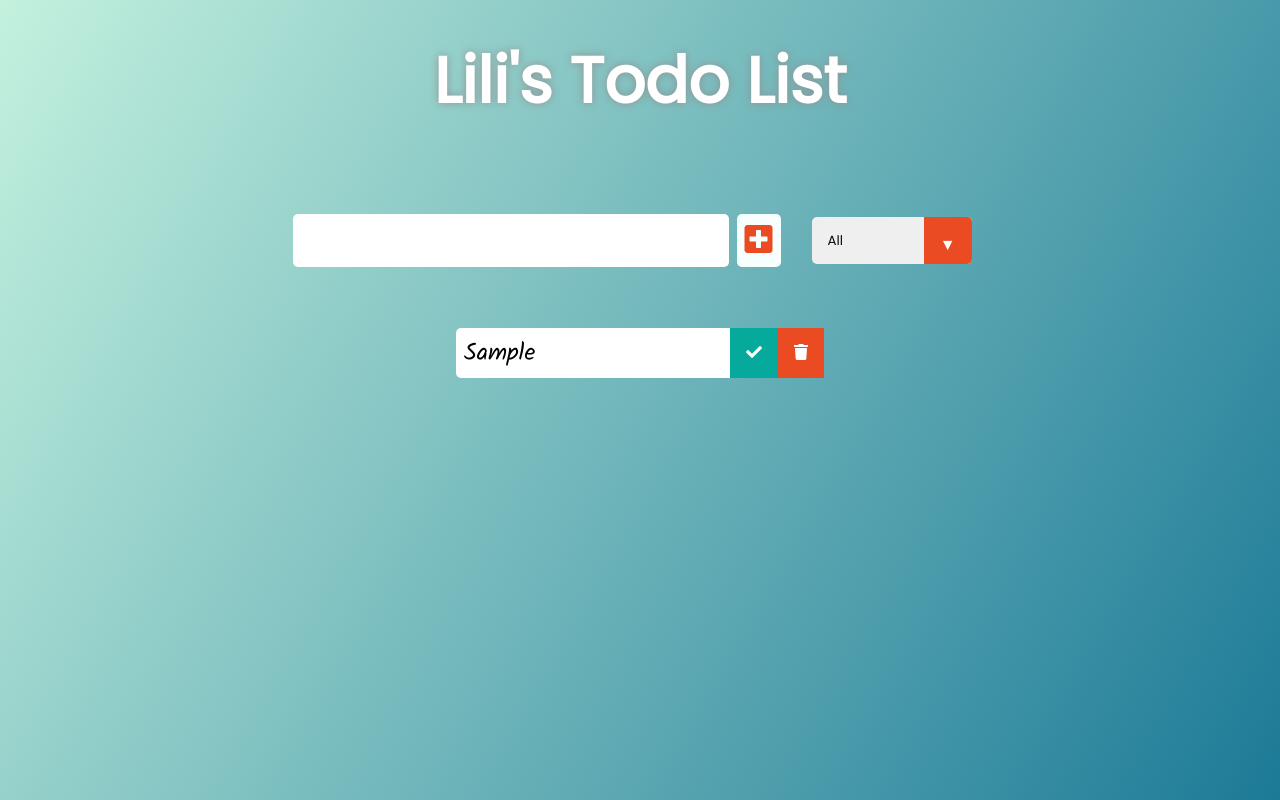
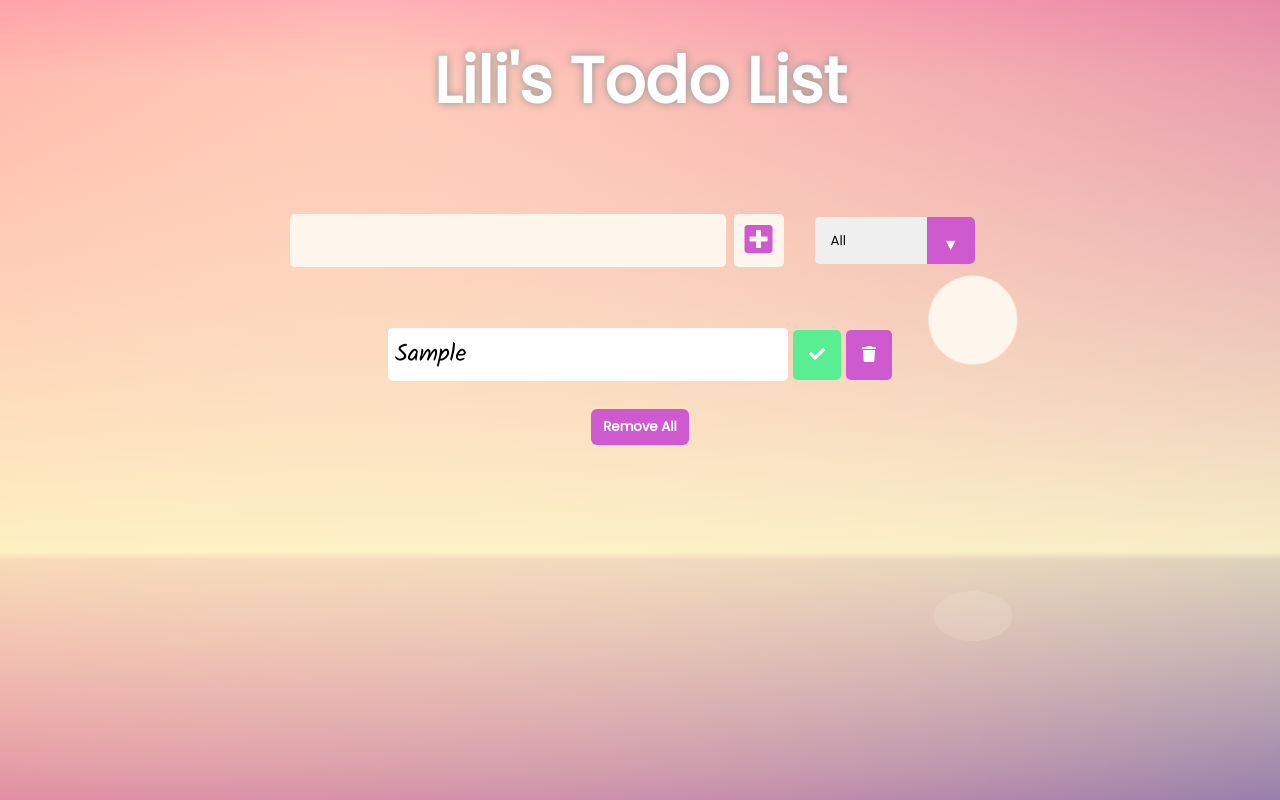
Before and after one commit to MazurLaura/TodoList, a React (Create React App) app: page / in a window 1280 px wide. Both pictures are taken after typing "Sample" into the empty fields and a click on the button 758 px from the left and 240 px from the top of the page. Built offline with nearby package versions, Linux system fonts and the light colour scheme; a web font is replaced by a local one.

Commit message:
changed some css

```diff
--- a/src/App.css
+++ b/src/App.css
@@ -4,7 +4,7 @@
   box-sizing: border-box;
 }
 body {
-  background-image: linear-gradient(120deg, #c3f1de 0%, #1c7a97 100%);
+  background: radial-gradient(ellipse farthest-side at 76% 77%, rgba(245, 228, 212, 0.25) 4%, rgba(255, 255, 255, 0) calc(4% + 1px)), radial-gradient(circle at 76% 40%, #fef6ec 4%, rgba(255, 255, 255, 0) 4.18%), linear-gradient(135deg, #ff0000 0%, #000036 100%), radial-gradient(ellipse at 28% 0%, #ffcfac 0%, rgba(98, 149, 144, 0.5) 100%), linear-gradient(180deg, #cd6e8a 0%, #f5eab0 69%, #d6c8a2 70%, #a2758d 100%); background-blend-mode: normal, normal, screen, overlay, normal;
   color: white;
   font-family: 'Kalam', cursive;
   min-height: 100vh;
@@ -33,26 +33,28 @@ form button {
   padding: 0.5rem;
   font-size: 2rem;
   border: none;
-  background: white;
+  background: #fef6ec;
   border-radius: 5px;
 }
 
 form input:focus {
   outline: none;
   box-shadow: 0 0 10px 0 rgba(10, 114, 145, 0.87);
+  background-color: white;
 }
 
 form button {
-  color: #eb4b22;
-  background: #f7fffe;
+  color: #cf5acf;
+  background: #fef6ec;
   cursor: pointer;
   transition: all 0.3s ease;
   border-radius: 5px;
   margin-left: 8px;
   margin-right: 15px;
+  width: 50px;
 }
 form button:hover {
-  background: #eb4b22;
+  background: rgb(29, 218, 243);
   color: white;
 }
 .todo-container {
@@ -68,7 +70,6 @@ form button:hover {
 
 .todo {
   margin: 0.5rem;
-  background: white;
   font-size: 1.5rem;
   color: black;
   display: flex;
@@ -77,6 +78,7 @@ form button:hover {
   transition: all 1s ease;
   border-top-left-radius: 5px;
   border-bottom-left-radius: 5px;
+  gap: 5px;
 }
 
 .filter-todo {
@@ -85,20 +87,34 @@ form button:hover {
 
 .todo li {
   flex: 1;
+  background: white;
+  padding: 7px;
+  border-radius: 5px;
+  width: 400px;
+  height: auto;
 }
 
 
 .trash-btn,
 .complete-btn {
-  background: #eb4b22;
+  background: #cf5acf;
   color: white;
   border: none;
   padding: 1rem;
   cursor: pointer;
   font-size: 1rem;
+  border-radius: 5px;
 }
+.complete-btn:hover {
+background-color: rgb(74, 216, 128);
+}
+
+.trash-btn:hover {
+  background-color: rgb(169, 17, 189);
+}
+
 .complete-btn {
-  background: rgb(5, 170, 156);
+  background: rgb(89, 238, 146);
 }
 .todo-item {
   padding: 0rem 0.5rem;
@@ -156,7 +172,24 @@ select {
   top: 0;
   right: 0;
   padding: 1rem;
-  background: #eb4b22;
+  background: #cf5acf;
   cursor: pointer;
   pointer-events: none;
 }
+
+.remove-btn {
+  margin: 20px auto;
+  background-color: #cf5acf;
+  color: white;
+  display: flex;
+  justify-content: center;
+  padding: 8px 12px;
+  border-radius: 6px;
+  border: none;font-family: "Poppins", sans-serif;
+  font-weight: 700;
+}
+
+.remove-btn:hover {
+  background-color: white;
+  color: rgb(169, 17, 189);
+}
--- a/src/App.js
+++ b/src/App.js
@@ -48,6 +48,10 @@ const getLocalTodos = () => {
   }
 }
 
+const handleRemove = () => {
+  setTodos([]);
+}
+
 return (
   <div className="App">
     <header>
@@ -65,6 +69,7 @@ return (
       todos={todos}
       setTodos={setTodos}
     />
+    {todos.length > 0 && <button type="button" className="remove-btn" onClick={handleRemove}>Remove All</button>}
   </div>
 );
 }
```
